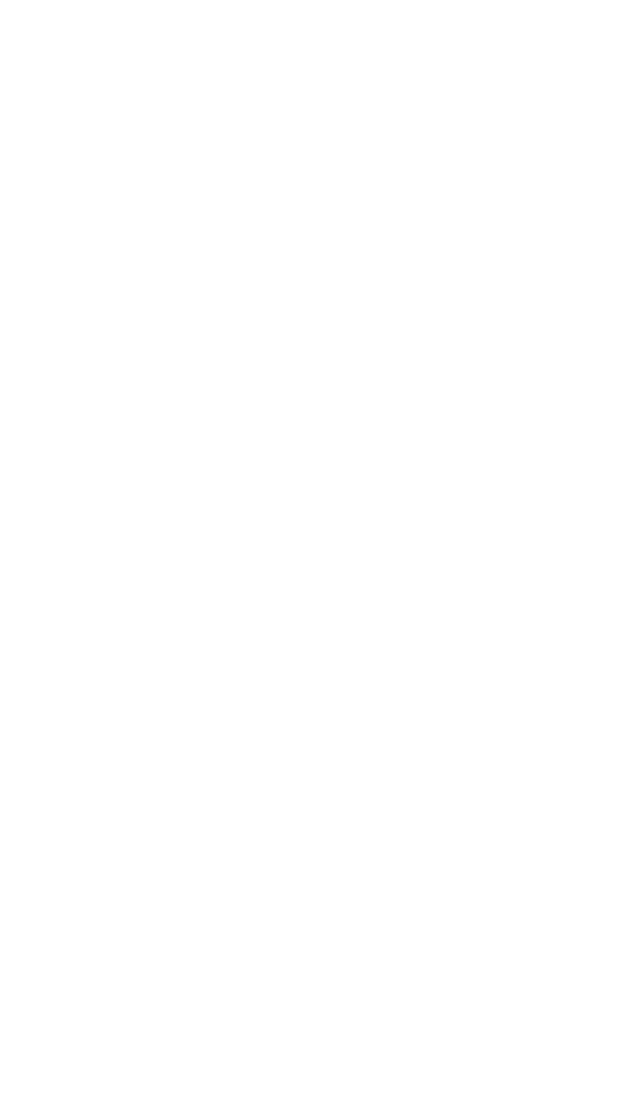
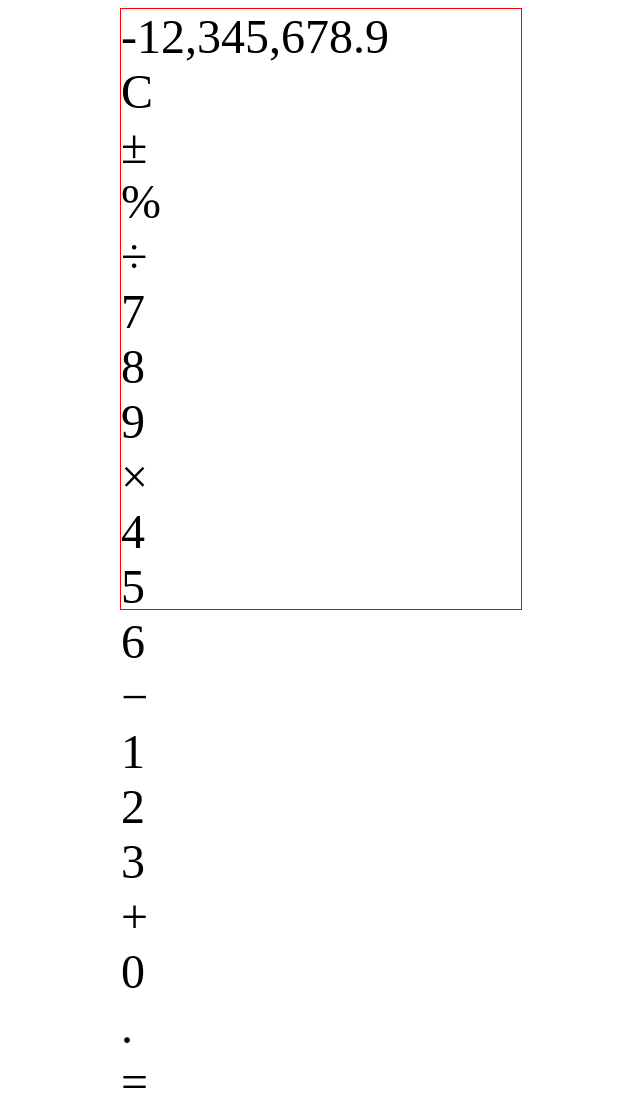
Before and after one commit to Oscar-P-E/calculator, a plain HTML site: page index.html in a window 1280 px wide. Shown: the whole page, without its empty margins (319-959 px from the left). Before the commit the page ends 800 px from the top, so only its background shows below. Drawn offline with Linux system fonts and the light colour scheme.

Commit message:
Draw calculator with html and css (unfinished)

```diff
--- a/css/style.css
+++ b/css/style.css
@@ -1,2 +1,19 @@
 html {
+  box-sizing: border-box;
+  font-size: 62.5%; /* 10pt, for easy rem sizing */
 }
+
+.container {
+  margin: auto;
+  max-width: 1000px;
+  display: flex;
+  justify-content: center;
+  align-items: center;
+}
+.calculator {
+  font-size: 4.8rem;
+  border: 1px solid red;
+  width: 400px;
+  height: 600px;
+  display: grid;
+}
--- a/index.html
+++ b/index.html
@@ -7,5 +7,36 @@
     <link href="css/style.css" rel="stylesheet" />
     <script src="calculator.js" defer></script>
   </head>
-  <body></body>
+  <body>
+    <div class="container">
+      <div class="calculator">
+        <div class="display">-12,345,678.9</div>
+        <!-- display -->
+        <div class="buttons">
+          <div class="button clear">C</div>
+          <div class="button pos-neg">&PlusMinus;</div>
+          <div class="button percent">&percnt;</div>
+          <div class="button divide">&divide;</div>
+          <div class="button number 7">7</div>
+          <div class="button number 8">8</div>
+          <div class="button number 9">9</div>
+          <div class="button multiply">&times;</div>
+          <div class="button number 4">4</div>
+          <div class="button number 5">5</div>
+          <div class="button number 6">6</div>
+          <div class="button minus">&minus;</div>
+          <div class="button number 1">1</div>
+          <div class="button number 2">2</div>
+          <div class="button number 3">3</div>
+          <div class="button plus">&plus;</div>
+          <div class="button number 0">0</div>
+          <div class="button decimal">.</div>
+          <div class="button equals">&equals;</div>
+        </div>
+        <!-- buttons-->
+      </div>
+      <!-- calculator -->
+    </div>
+    <!-- container -->
+  </body>
 </html>
```
Also changed, not shown: 1 other file.
